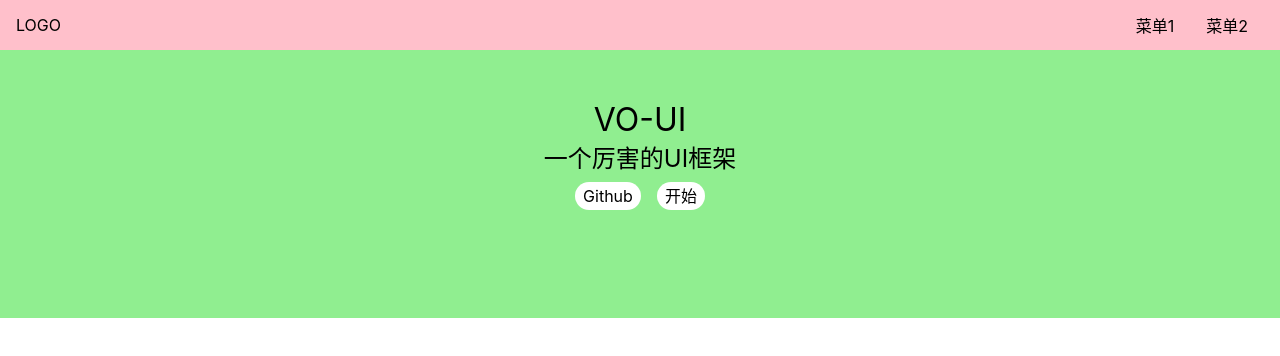
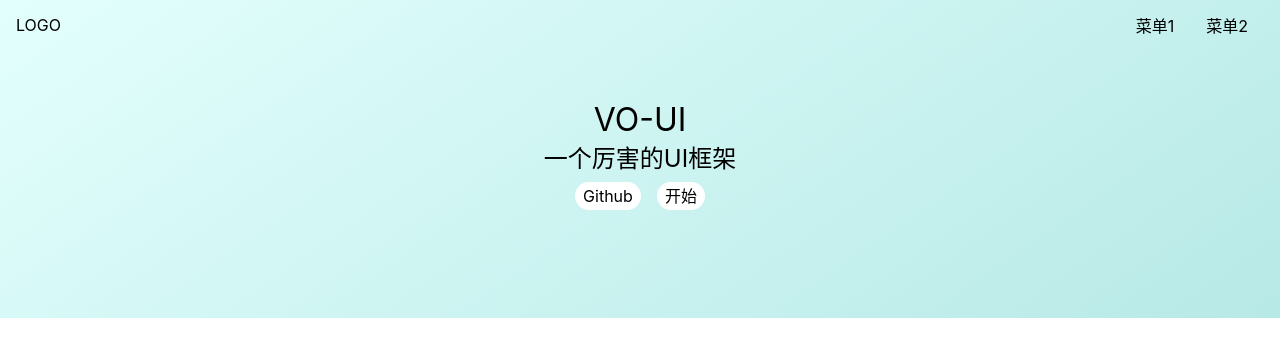
Before and after one commit to violateer/vo-ui, a Vue app: page / in a window 1280 px wide. Shown: the top 356 px of the page. Built offline with nearby package versions, Linux system fonts and the light colour scheme; the HTML template or start-up script is replaced by a standard one.

Commit message:
背景渐变色

```diff
--- a/src/components/Topnav.vue
+++ b/src/components/Topnav.vue
@@ -29,7 +29,6 @@
 
 <style lang="scss" scoped>
 .topnav {
-    background: pink;
     display: flex;
     padding: 16px;
     position: fixed;
--- a/src/views/Home.vue
+++ b/src/views/Home.vue
@@ -1,5 +1,5 @@
 <template>
-<div>
+<div class="topnavAndBanner">
     <Topnav />
     <div class="banner">
         <h1>VO-UI</h1>
@@ -22,13 +22,17 @@
 </script>
 
 <style lang="scss" scoped>
+.topnavAndBanner {
+    background: rgb(227, 255, 253);
+    background: linear-gradient(145deg, rgba(227, 255, 253, 1) 0%, rgba(183, 233, 230, 1) 100%);
+}
+
 .banner {
     padding: 100px 0;
     display: flex;
     justify-content: center;
     align-items: center;
     flex-direction: column;
-    background: lightgreen;
 
     >.actions {
         padding: 8px 0;
```
